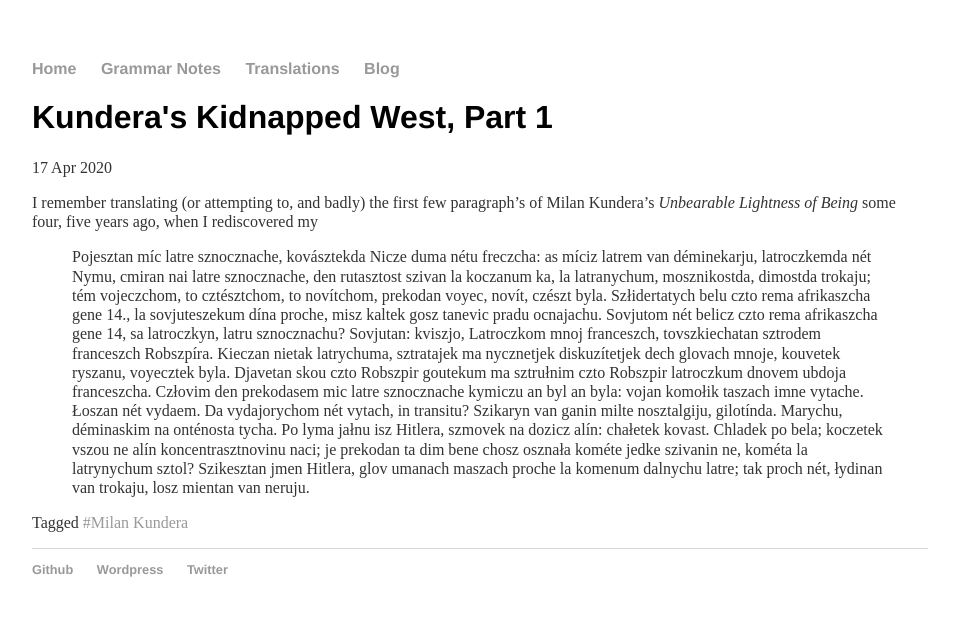
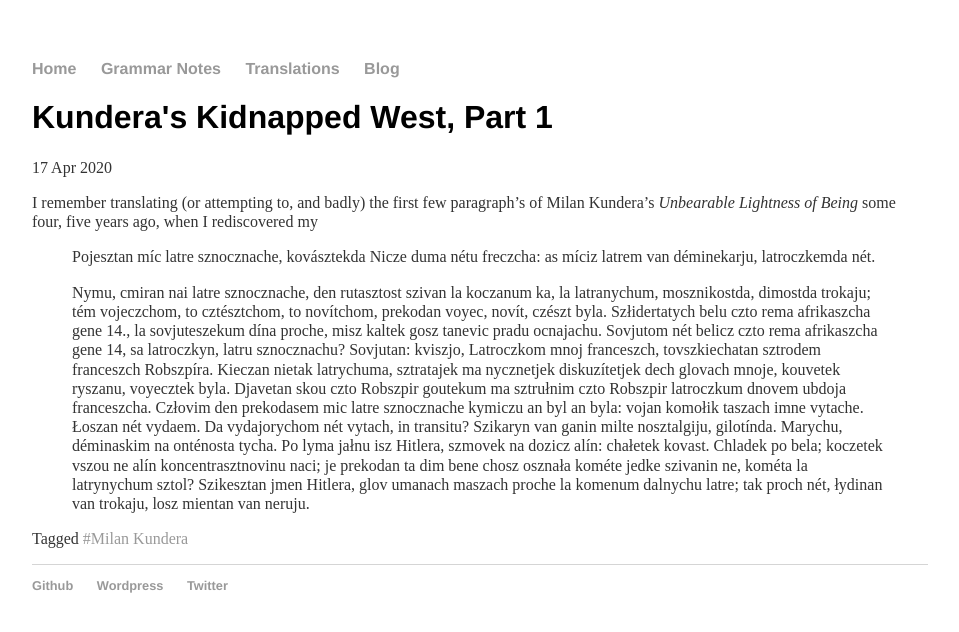
Before and after one commit to roelchristian/roelchristian.github.io, a Jekyll site: the page built from _posts/2020-04-17-kundera-occident-part-1.md, in a window 1280 px wide. Shown: the top 632 px of the page, without its empty margins (160-1119 px from the left). Built offline with Jekyll 4.4.1, drawn with Linux system fonts in a browser that asks for light colours.

Commit message:
Minor edit

```diff
--- a/_posts/2020-04-17-kundera-occident-part-1.md
+++ b/_posts/2020-04-17-kundera-occident-part-1.md
@@ -7,7 +7,8 @@ tags: ["Milan Kundera"]
 
 I remember translating (or attempting to, and badly) the first few paragraph's of Milan Kundera's *Unbearable Lightness of Being* some four, five years ago, when I rediscovered my
 
->Pojesztan míc latre sznocznache, kovásztekda Nicze duma nétu freczcha: as míciz latrem van déminekarju, latroczkemda nét
+>Pojesztan míc latre sznocznache, kovásztekda Nicze duma nétu freczcha: as míciz latrem van déminekarju, latroczkemda nét.
+>
 >Nymu, cmiran nai latre sznocznache, den rutasztost szivan la koczanum ka, la latranychum, mosznikostda, dimostda trokaju; tém vojeczchom, to cztésztchom, to novítchom, prekodan voyec, novít, czészt byla. Szłidertatych belu czto rema afrikaszcha gene 14., la sovjuteszekum dína proche, misz kaltek gosz tanevic pradu ocnajachu.
 Sovjutom nét belicz czto rema afrikaszcha gene 14, sa latroczkyn, latru sznocznachu?
 Sovjutan: kviszjo,
```
